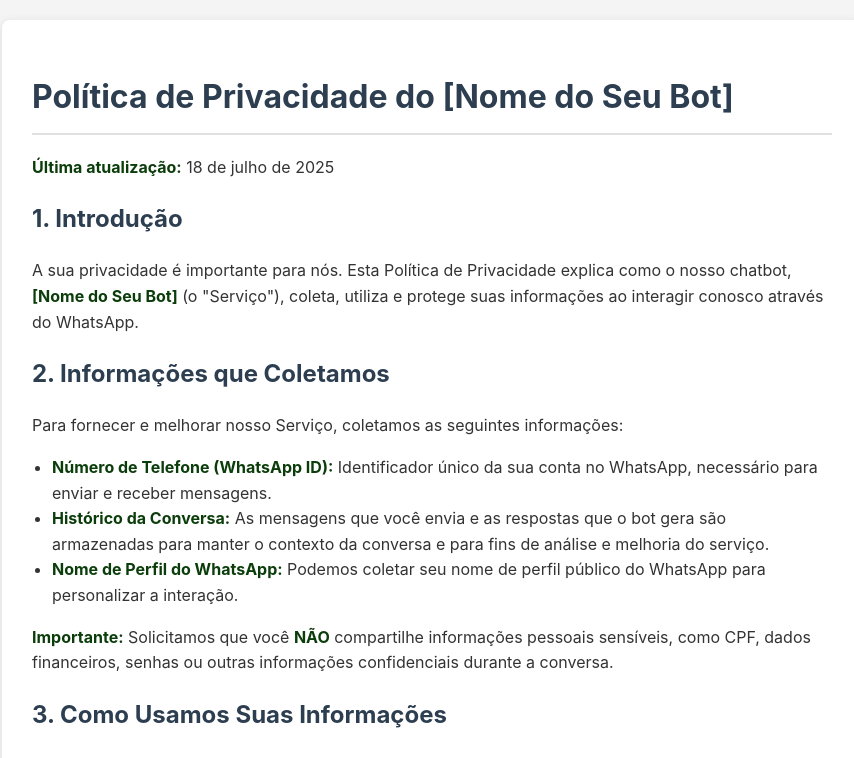
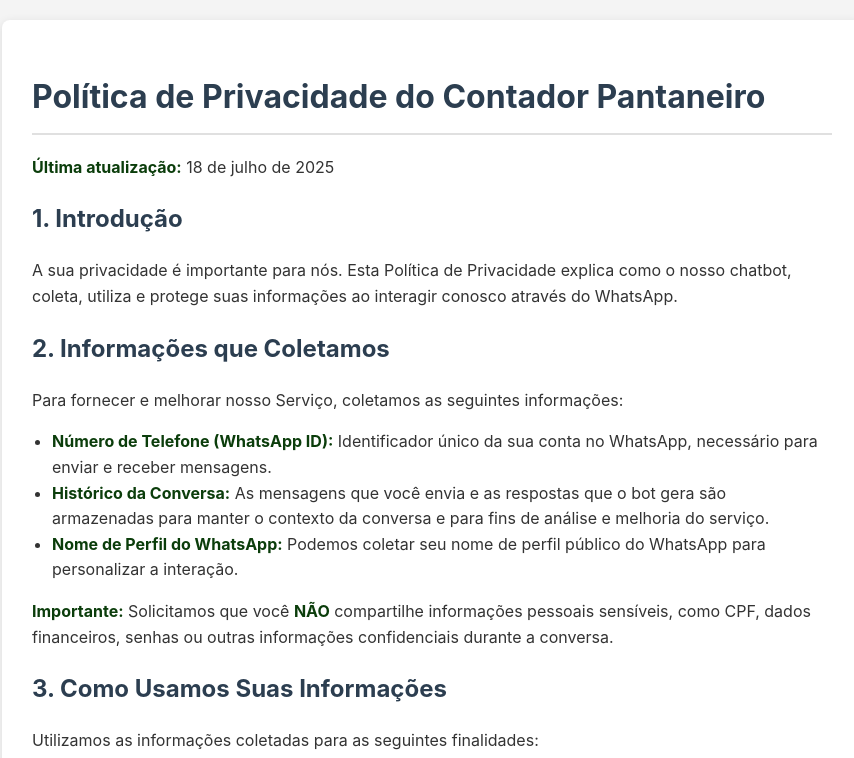
Before and after one commit to paulodev40/jacare_page, a plain HTML site: page index.html in a window 1280 px wide. Shown: the top 758 px of the page, without its empty margins (208-1062 px from the left). Drawn offline with Linux system fonts and the light colour scheme.

Commit message:
Update index.html

```diff
--- a/index.html
+++ b/index.html
@@ -3,7 +3,7 @@
 <head>
     <meta charset="UTF-8">
     <meta name="viewport" content="width=device-width, initial-scale=1.0">
-    <title>Política de Privacidade - [Nome do Seu Bot]</title>
+    <title>Política de Privacidade - Contador Pantaneiro </title>
     <style>
         body {
             font-family: -apple-system, BlinkMacSystemFont, "Segoe UI", Roboto, Helvetica, Arial, sans-serif;
@@ -48,13 +48,13 @@
 </head>
 <body>
     <div class="container">
-        <h1>Política de Privacidade do [Nome do Seu Bot]</h1>
+        <h1>Política de Privacidade do Contador Pantaneiro </h1>
         <p><strong>Última atualização:</strong> 18 de julho de 2025</p>
 
         <section>
             <h2>1. Introdução</h2>
             <p>
-                A sua privacidade é importante para nós. Esta Política de Privacidade explica como o nosso chatbot, <strong>[Nome do Seu Bot]</strong> (o "Serviço"), coleta, utiliza e protege suas informações ao interagir conosco através do WhatsApp.
+                A sua privacidade é importante para nós. Esta Política de Privacidade explica como o nosso chatbot, coleta, utiliza e protege suas informações ao interagir conosco através do WhatsApp.
             </p>
         </section>
 
```
